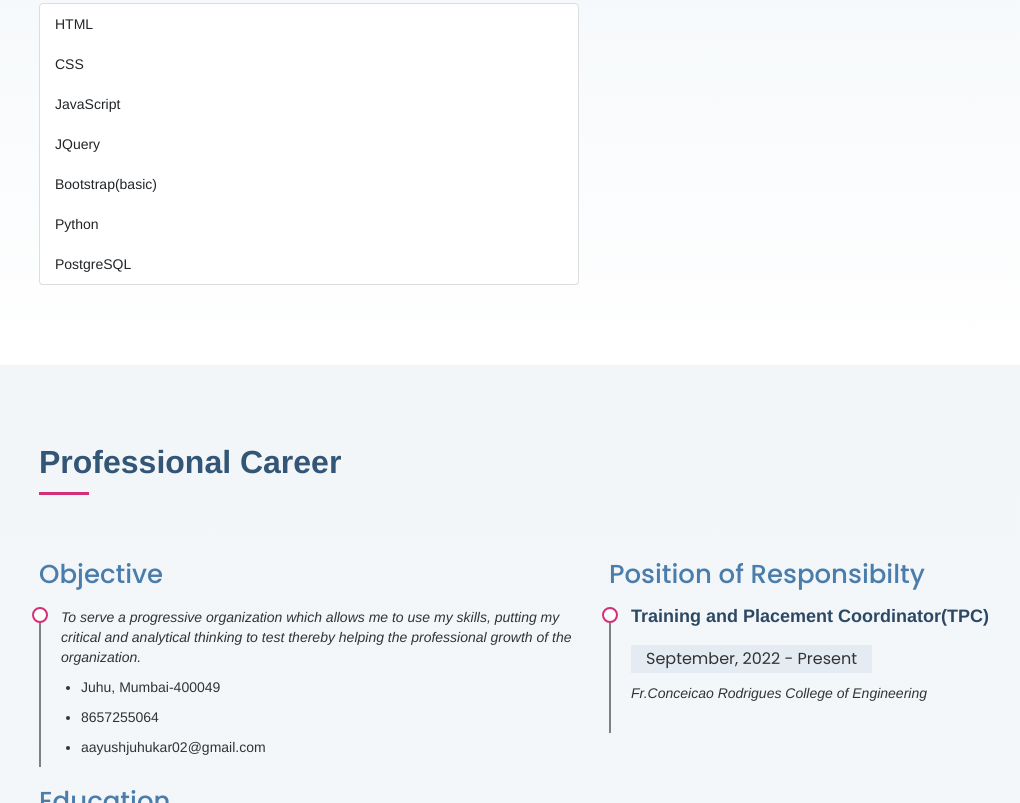
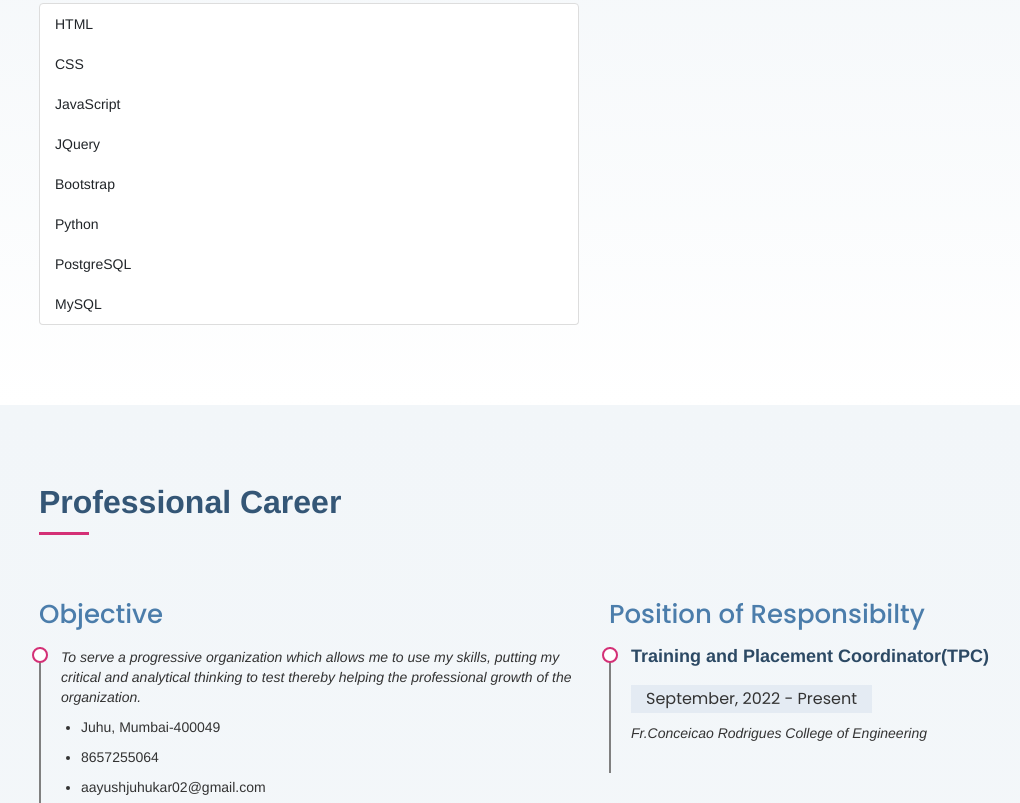
Before and after one commit to aayushjuhu/Resume, a plain HTML site: page index.html in a window 1280 px wide. Shown: the part 1374-2177 px from the top of the page, without its empty margins (46-1066 px from the left). Drawn offline with nearby package versions, Linux system fonts and the light colour scheme; a web font is replaced by a local one.

Commit message:
Update index.html

```diff
--- a/index.html
+++ b/index.html
@@ -114,9 +114,10 @@
               <li class="list-group-item">CSS</li>
               <li class="list-group-item">JavaScript</li>
               <li class="list-group-item">JQuery</li>
-              <li class="list-group-item">Bootstrap(basic)</li>
+              <li class="list-group-item">Bootstrap</li>
               <li class="list-group-item">Python</li>
               <li class="list-group-item">PostgreSQL</li>
+              <li class="list-group-item">MySQL</li>
             </div>
           </div>
       </div>
```
